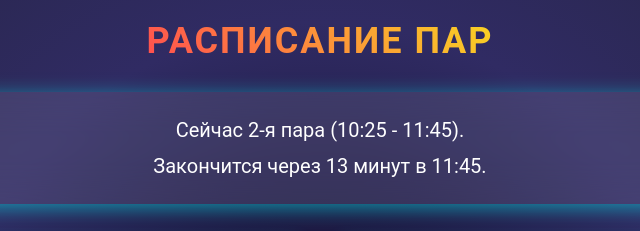
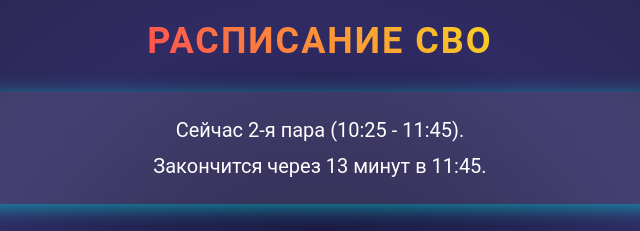
Before and after one commit to EgorBruno/123456789, a plain HTML site: page index.html in a window 1280 px wide. Shown: the top 231 px of the page, 320-960 px from the left. Drawn offline with Linux system fonts and the light colour scheme.

Commit message:
Update index.html

```diff
--- a/index.html
+++ b/index.html
@@ -203,7 +203,7 @@
 </head>
 <body>
 
-<h1>Расписание пар</h1>
+<h1>Расписание СВО</h1>
 
 <div class="current-info" id="current-info">
     Определение текущей пары...
```
